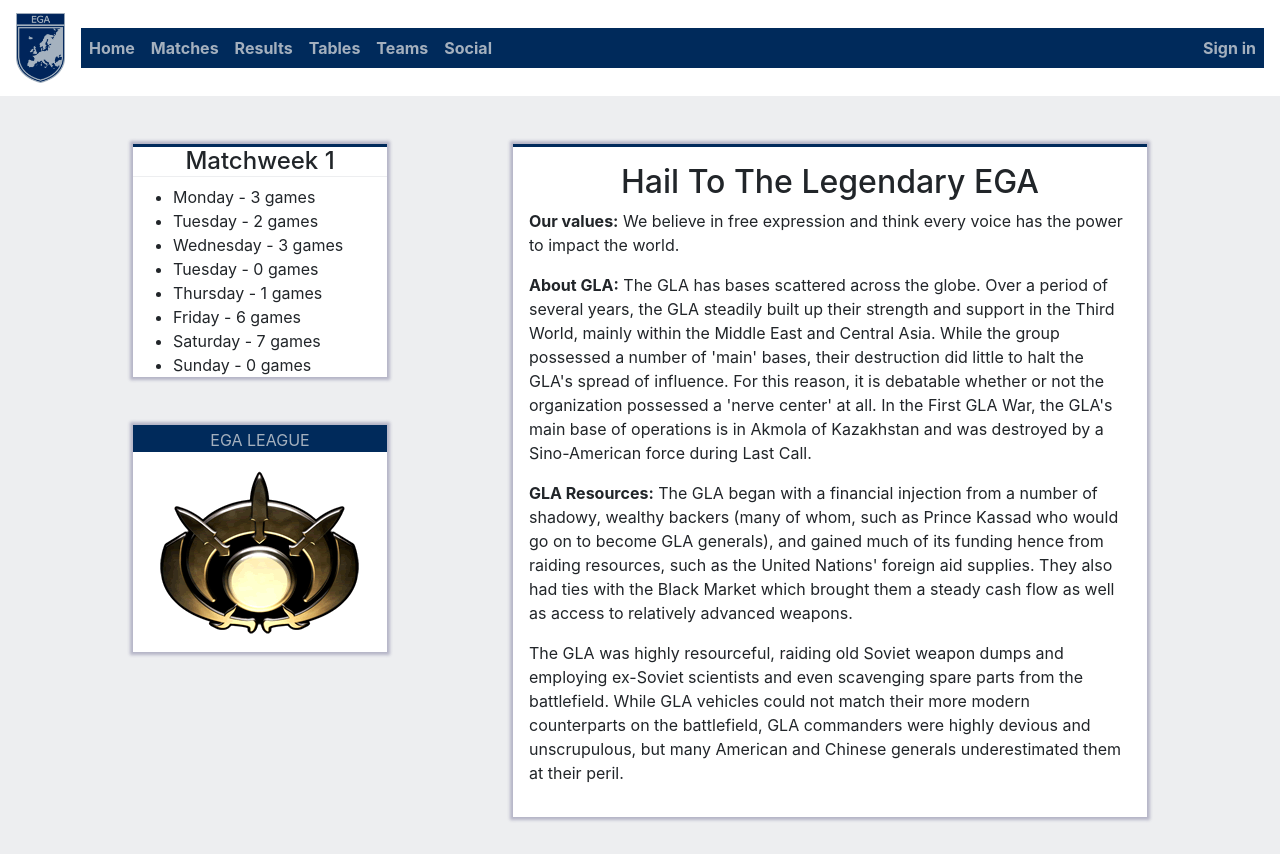
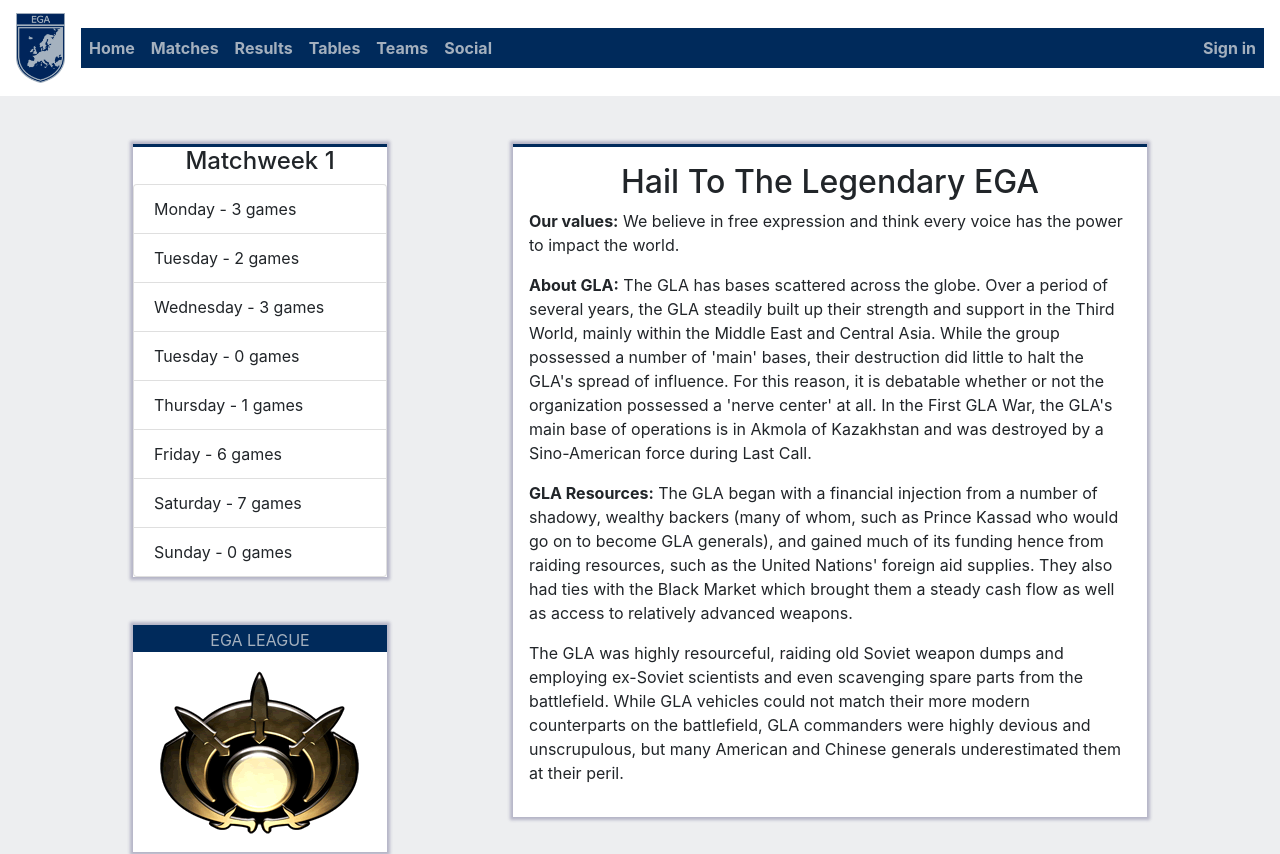
Before and after one commit to whybazinga/zinterstraf, a React (Create React App) app in the folder src/main/frontend/: page /register in a window 1280 px wide. Shown: the top 854 px of the page. Built offline with nearby package versions, Linux system fonts and the light colour scheme.

Commit message:
redux-react + connect

```diff
--- a/src/main/frontend/package.json
+++ b/src/main/frontend/package.json
@@ -5,6 +5,7 @@
   "dependencies": {
     "bootstrap": "^4.0.0",
     "google-map-react": "^0.31.0",
+    "prop-types": "^15.6.1",
     "react": "^16.2.0",
     "react-dom": "^16.2.0",
     "react-load-script": "0.0.6",
--- a/src/main/frontend/src/components/startPage/StartPage.js
+++ b/src/main/frontend/src/components/startPage/StartPage.js
@@ -1,9 +1,19 @@
 import React, {Component} from 'react';
 import './startPage.css';
-import { Row, Col } from 'reactstrap';
+import { Row, Col, ListGroup, ListGroupItem  } from 'reactstrap';
 import glaPng from './gla.png'
+import { connect } from "react-redux";
 
 export default class StartPage extends Component {
+
+  constructor(props) {
+    super(props);
+
+    this.state = {
+      isOpen: false
+
+    };
+  }
 
 
   render() {
@@ -12,17 +22,17 @@ export default class StartPage extends Component {
         <Row>
           <Col xl="4">
             <div className="box-shadow-element m-lg-5">
-              <h4 className="color-nat-black text-capitalize text-center match-week-header">Matchweek 1</h4>
-              <ul>
-                <li>Monday - 3 games</li>
-                <li>Tuesday - 2 games</li>
-                <li>Wednesday - 3 games</li>
-                <li>Tuesday - 0 games</li>
-                <li>Thursday - 1 games</li>
-                <li>Friday -  6 games</li>
-                <li>Saturday - 7 games</li>
-                <li>Sunday - 0 games</li>
-              </ul>
+              <h4 className="color-nat-black text-capitalize text-center">Matchweek 1</h4>
+              <ListGroup>
+                <ListGroupItem>Monday - 3 games</ListGroupItem>
+                <ListGroupItem>Tuesday - 2 games</ListGroupItem>
+                <ListGroupItem>Wednesday - 3 games</ListGroupItem>
+                <ListGroupItem>Tuesday - 0 games</ListGroupItem>
+                <ListGroupItem>Thursday - 1 games</ListGroupItem>
+                <ListGroupItem>Friday -  6 games</ListGroupItem>
+                <ListGroupItem>Saturday - 7 games</ListGroupItem>
+                <ListGroupItem>Sunday - 0 games</ListGroupItem>
+              </ListGroup>
             </div>
             <div className="box-shadow-element m-lg-5">
               <div className="color-nat-black text-capitalize text-center ega-league-header">EGA LEAGUE</div>
@@ -87,6 +97,22 @@ export default class StartPage extends Component {
   }
 }
 
+const mapStateToProps = state => {
+  return { articles: state.articles };
+};
+const ConnectedList = ({ matches }) => (
+  <ListGroup>
+    {matches.map(el => (
+      <ListGroupItem className="justify-content-between">
+        {el.title} - {el.id}
+      </ListGroupItem>
+    ))}
+  </ListGroup>
+);
+const List = connect(mapStateToProps)(ConnectedList);
+
+
+
 /*
 export const myMap = () => {
   let myCenter = new google.maps.LatLng(53.896094, 27.539808);
--- a/src/main/frontend/src/components/startPage/startPage.css
+++ b/src/main/frontend/src/components/startPage/startPage.css
@@ -19,7 +19,3 @@
     background-color: rgb(0,42,91);
     color: rgb(164,176,190);
 }
-
-.match-week-header {
-    border-bottom: 1px solid #edeef0;
-}
--- a/src/main/frontend/src/reducers/match.js
+++ b/src/main/frontend/src/reducers/match.js
@@ -2,9 +2,6 @@ import {ADD_MATCH} from "../constants/actionTypes";
 
 const initialState = {
   matches: [],
-  abc: [
-    'fds'
-  ]
 };
 
 const reducer = (state = initialState, action) => {
```
Also changed, not shown: 1 other file (tests, documents, lock files or other folders).
